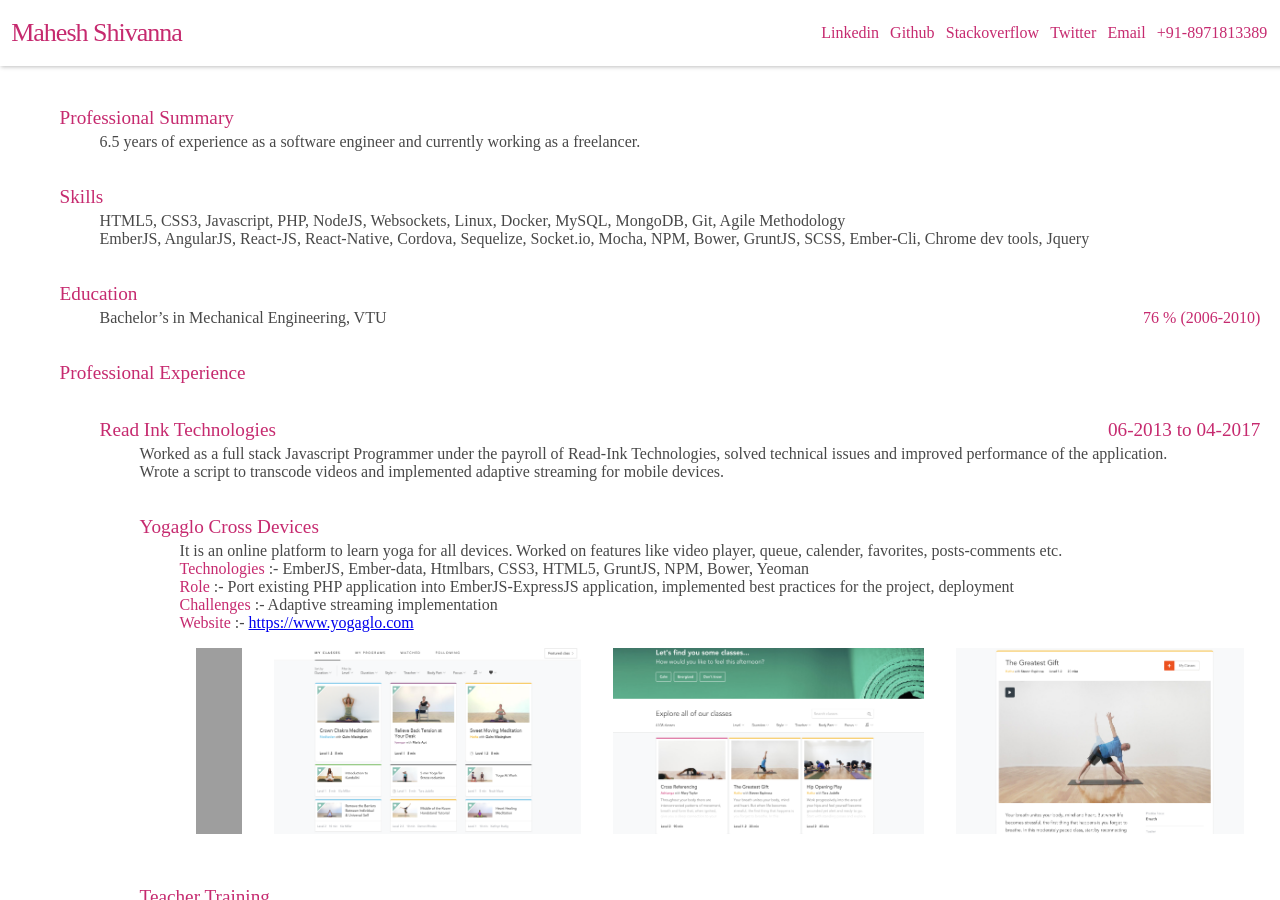
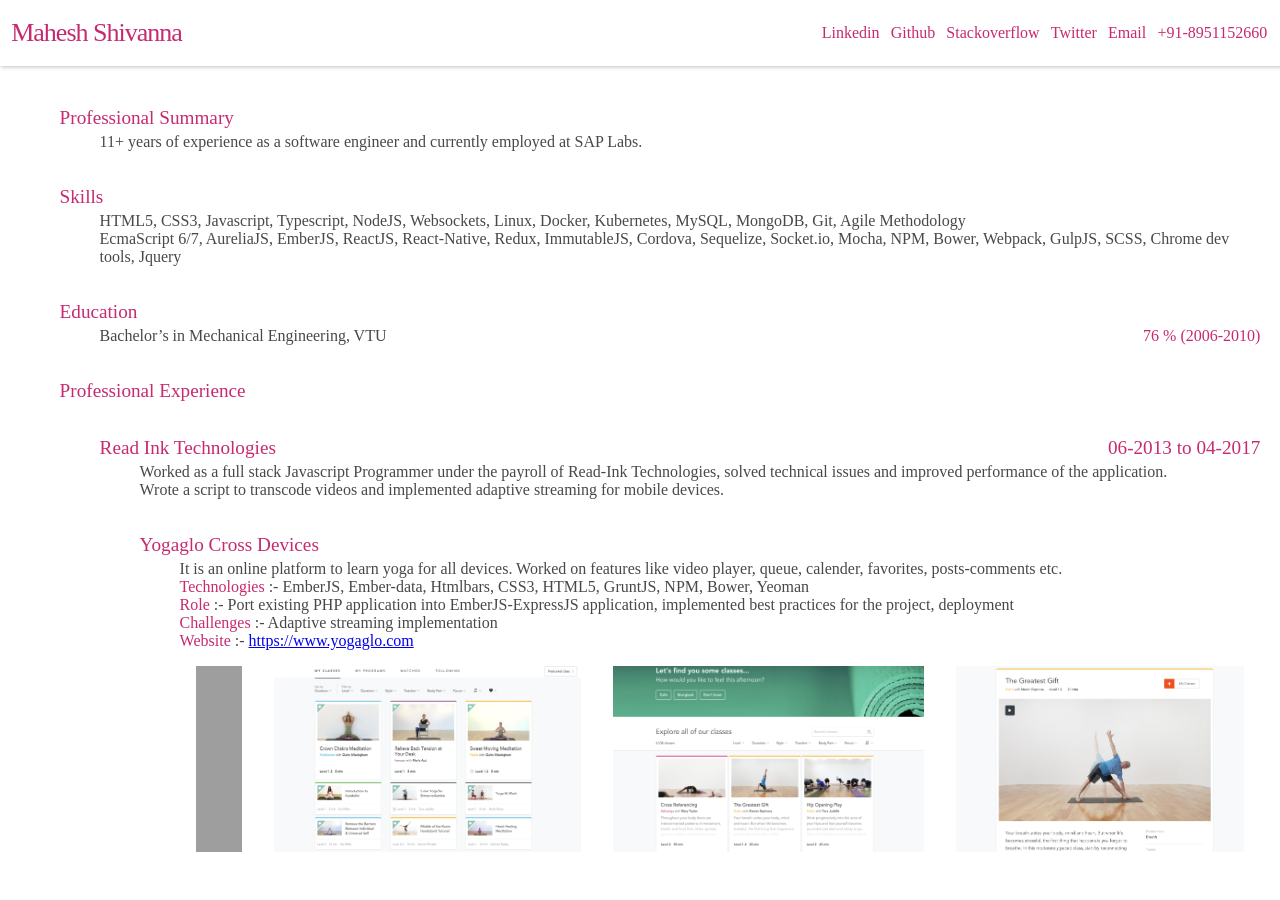
Before and after one commit to maheshiv/maheshiv.github.io, a Jekyll site: the page built from maheshivanna.html, in a window 1280 px wide and 900 px high. Built offline with Jekyll 4.4.1, drawn with Linux system fonts in a browser that asks for light colours; grey boxes are pictures that could not be loaded.

```diff
--- a/Gemfile
+++ b/Gemfile
@@ -1,3 +1,3 @@
 source 'https://rubygems.org'
 
-gem 'github-pages'
+gem 'github-pages', group: :jekyll_plugins
--- a/_config.yml
+++ b/_config.yml
@@ -1,14 +1,14 @@
 title: Mahesh Shivanna
 description: >
-  Javascript Programmer
-company: AfterNow
-company_url: http://www.afternow.io
+  Software Developer
+company: SAP Labs
+company_url: https://www.sap.com/india/about/company/innovation/labs.html
 sass:
   sass_dir: assets/sass
 url: http://maheshiv.github.io
 disqus_shortname: maheshiv
-phone_no: 8971813389
-twitter_username: LSMahesh
+phone_no: 8951152660
+twitter_username: maheshivanna
 linkedin_username: maheshivanna
 cv: maheshivanna
 stackoverflow: maheshiv
@@ -18,7 +18,7 @@ pinterest_username:
 flickr_username:
 github_username:  maheshiv
 feed_icon:
-email: maheshthecoder@gmail.com
+email: maheshivanna@gmail.com
 gems: [jekyll-paginate]
 paginate_path: "/page/:num/"
 paginate: 5
--- a/maheshivanna.html
+++ b/maheshivanna.html
@@ -24,7 +24,7 @@ layout: resume
       <h3 class="head-h3"> Professional Summary </h3>
       <ul>
         <li>
-          6.5 years of experience as a software engineer and currently working as a freelancer.
+            11+ years of experience as a software engineer and currently employed at SAP Labs.
         </li>
       </ul>
     </li>
@@ -33,10 +33,10 @@ layout: resume
       <div>
         <ul>
           <li>
-            HTML5, CSS3, Javascript, PHP, NodeJS, Websockets, Linux, Docker, MySQL, MongoDB, Git, Agile Methodology
+            HTML5, CSS3, Javascript, Typescript, NodeJS, Websockets, Linux, Docker, Kubernetes, MySQL, MongoDB, Git, Agile Methodology
           </li>
           <li>
-            EmberJS, AngularJS, React-JS, React-Native, Cordova, Sequelize, Socket.io, Mocha, NPM, Bower, GruntJS, SCSS, Ember-Cli, Chrome dev tools, Jquery
+            EcmaScript 6/7, AureliaJS, EmberJS, ReactJS, React-Native, Redux, ImmutableJS, Cordova, Sequelize, Socket.io, Mocha, NPM, Bower, Webpack, GulpJS, SCSS, Chrome dev tools, Jquery
           </li>
         </ul>
       </div>
```
Also changed, not shown: Gemfile.lock.
